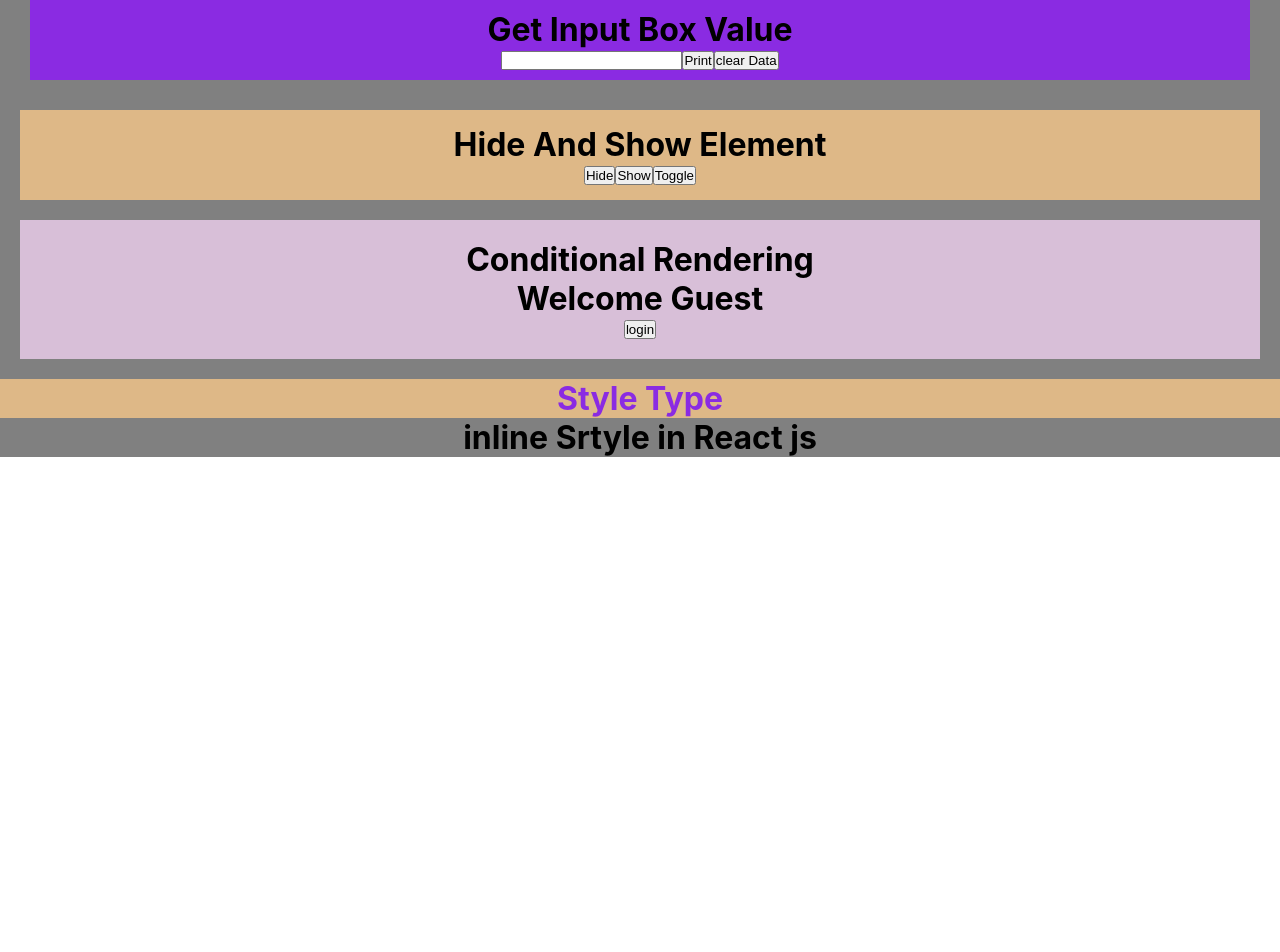
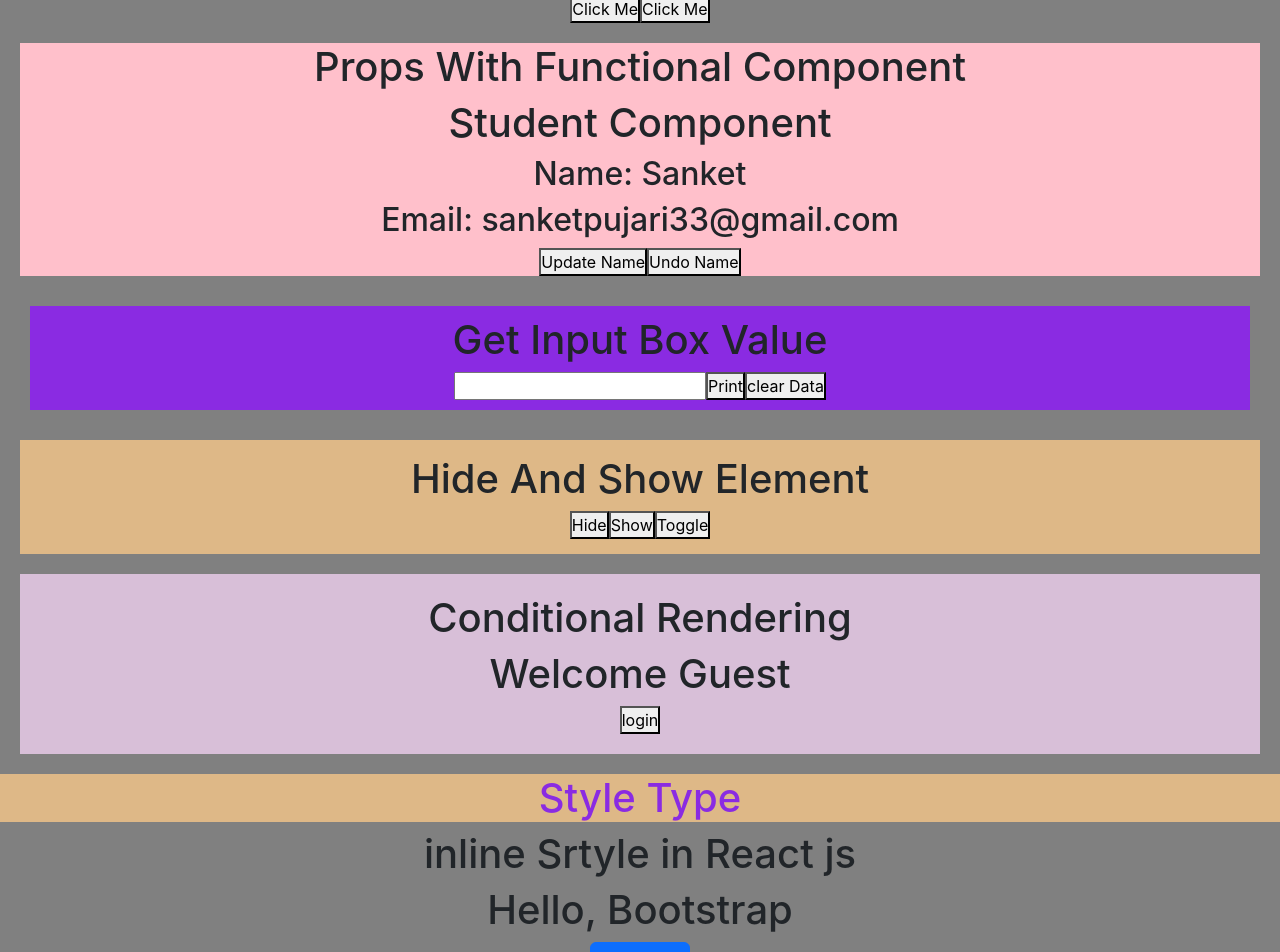
Before and after one commit to sanketpujari33/Full-Stack-Develaper, a React (Create React App) app in the folder Web-Technologies/React-Js/blog/: page / in a window 1280 px wide. Shown: the part 1209-2161 px from the top of the page. Before the commit the page ends 1666 px from the top, so only its background shows below. Built offline with nearby package versions, Linux system fonts and the light colour scheme.

Commit message:
Install Bootstrap

```diff
--- a/Web-Technologies/React-Js/blog/package.json
+++ b/Web-Technologies/React-Js/blog/package.json
@@ -6,7 +6,9 @@
     "@testing-library/jest-dom": "^5.17.0",
     "@testing-library/react": "^13.4.0",
     "@testing-library/user-event": "^13.5.0",
+    "bootstrap": "^5.3.2",
     "react": "^18.2.0",
+    "react-bootstrap": "^2.10.0",
     "react-dom": "^18.2.0",
     "react-scripts": "5.0.1",
     "web-vitals": "^2.1.4"
--- /dev/null
+++ b/Web-Technologies/React-Js/blog/src/components/Function/Bootstrap.js
@@ -0,0 +1,11 @@
+import { Button } from 'react-bootstrap';
+function Bootstrap() {
+    return (
+        <div>
+            <h1>Hello, Bootstrap</h1>
+            <Button>Bootstrap</Button>
+        </div>
+    );
+}
+
+export default Bootstrap;
--- a/Web-Technologies/React-Js/blog/src/components/Function/FunctionComponent.js
+++ b/Web-Technologies/React-Js/blog/src/components/Function/FunctionComponent.js
@@ -1,4 +1,5 @@
 import BasicFormValidation from "./BasicFormValidation";
+import Bootstrap from "./Bootstrap";
 import ConditionalRendering from "./ConditionalRendering";
 import EventFuctionalComponent from "./EventFuctionalComponent";
 import GetInputBoxValue from "./GetInputBoxValue";
@@ -7,26 +8,28 @@
 import PassFunctionAsProps from "./PassFunctionAsProps";
 import PropsWithFunctionalComponent from "./PropsWithFunctionalComponent";
 import StyleType from "./StyleType";
-
 function FunctionComponent() {
     return (
-        <div style={{backgroundColor:"gray", margin:0, padding:0}}>
+        <div style={{ backgroundColor: "gray", margin: 0, padding: 0 }}>
             <h1>Function Component</h1>
-            <PassFunctionAsProps/>
-            <BasicFormValidation/>
-            <HandleFormInReact/>
+            <PassFunctionAsProps />
+            <BasicFormValidation />
+            <HandleFormInReact />
             <User />
-            <EventFuctionalComponent/>
-            <PropsWithFunctionalComponent/>
-            <GetInputBoxValue/>
-            <HideAndShowElemrnt/>
-            <ConditionalRendering/>
-            <StyleType/>
+            <EventFuctionalComponent />
+            <PropsWithFunctionalComponent />
+            <GetInputBoxValue />
+            <HideAndShowElemrnt />
+            <ConditionalRendering />
+            <StyleType />
+
+            <Bootstrap />
+
         </div>
     );
 }
 function User() {
-    function Appale(){
+    function Appale() {
         return (
             <>
                 <h1>Inner Function Component </h1>
@@ -37,7 +40,7 @@
     return (
         <>
             <h1>User Component</h1>
-            {<Appale/>}
+            {<Appale />}
         </>
     );
 }
--- a/Web-Technologies/React-Js/blog/src/index.js
+++ b/Web-Technologies/React-Js/blog/src/index.js
@@ -1,7 +1,8 @@
+import 'bootstrap/dist/css/bootstrap.min.css';
 import React from 'react';
 import ReactDOM from 'react-dom/client';
+import App from './App';
 import './index.css';
-import App from './App';
 import reportWebVitals from './reportWebVitals';
 
 const root = ReactDOM.createRoot(document.getElementById('root'));
```
Also changed, not shown: 1 other file (tests, documents, lock files or other folders).
